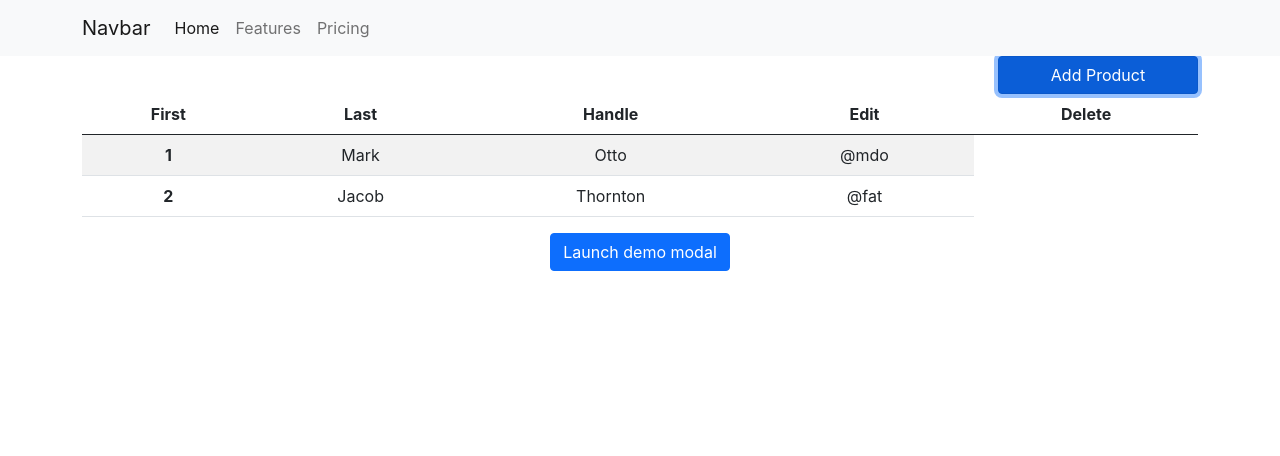
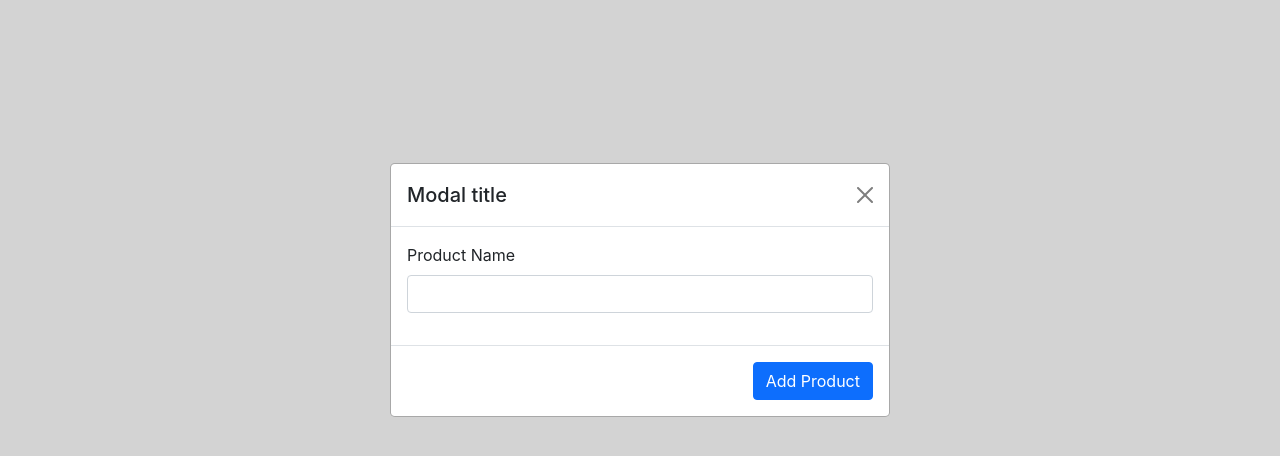
Before and after one commit to vmurali100/sandeep_ecom, a React (Create React App) app in the folder project1/: page / in a window 1280 px wide. Both pictures are taken after a click on the button "Add Product". Shown: the top 456 px of the page. Built offline with nearby package versions, Linux system fonts and the light colour scheme.

Commit message:
Adding Product Info

```diff
--- a/project1/src/App.css
+++ b/project1/src/App.css
@@ -1,7 +1,3 @@
-.App {
-  text-align: center;
-}
-
 .App-logo {
   height: 40vmin;
   pointer-events: none;
--- a/project1/src/DashBoard.tsx
+++ b/project1/src/DashBoard.tsx
@@ -2,10 +2,13 @@ import React, { useState } from "react";
 import { ProductModel } from "./ProductModel";
 import { Products } from "./Products";
 
-const handleAddproduct = () => {
-  console.log("handleAddproduct called");
-};
-
+export interface Product {
+  productName: string;
+  gender: string;
+  subjett: string;
+  state: string;
+  age: number;
+}
 export const DashBoard: React.FC<any> = () => {
   const [showModal, setshowModal] = useState(false);
 
@@ -13,8 +16,16 @@ export const DashBoard: React.FC<any> = () => {
     setshowModal(true);
   };
 
-  const closeModel = () => {
+  const handleModalClose = () => {
     setshowModal(false);
+  };
+  const handleAddproduct = () => {
+    handleModal();
+    //Actions
+  };
+
+  const addProduct = (product: Product) => {
+    handleModalClose();
   };
 
   return (
@@ -35,10 +46,10 @@ export const DashBoard: React.FC<any> = () => {
           </div>
         </div>
         <Products />
-        <button type="button" className="btn btn-primary" onClick={handleModal}>
-          Launch demo modal
-        </button>
-        {showModal && <ProductModel closeModel={closeModel} />}
+
+        {showModal && (
+          <ProductModel closeModel={handleModalClose} addProduct={addProduct} />
+        )}
       </div>
     </div>
   );
--- a/project1/src/ProductModel.tsx
+++ b/project1/src/ProductModel.tsx
@@ -1,13 +1,30 @@
-import React, { PropsWithChildren, useState } from "react";
+import React, { ChangeEvent, PropsWithChildren, useState } from "react";
+import { Product } from "./DashBoard";
 
-export const ProductModel: React.FC = (props: PropsWithChildren<any>) => {
-  console.log(props);
+interface ProductModelProps {
+  closeModel(): void;
+  addProduct(product: Product): void;
+}
+export const ProductModel: React.FC<ProductModelProps> = ({
+  closeModel,
+  addProduct,
+}) => {
+  const [product, setproduct] = useState({ productName: "" });
+
+  const handleChange = (event: ChangeEvent<HTMLInputElement>) => {
+    let product: Product = {
+      productName: "",
+    };
+    product.productName = event.target.value;
+    setproduct(product);
+  };
   return (
     <div>
       <div
         aria-labelledby="exampleModalLabel"
         style={{ display: "block !important" }}
       >
+        <div className="productModal" onClick={closeModel}></div>
         <div className="modal-dialog">
           <div className="modal-content">
             <div className="modal-header">
@@ -19,19 +36,32 @@ export const ProductModel: React.FC = (props: PropsWithChildren<any>) => {
                 className="btn-close"
                 data-bs-dismiss="modal"
                 aria-label="Close"
+                onClick={closeModel}
               ></button>
             </div>
-            <div className="modal-body">...</div>
+            <div className="modal-body">
+              <form>
+                <div className="mb-3">
+                  <label className="form-label">Product Name</label>
+                  <input
+                    type="text"
+                    className="form-control"
+                    name="productName"
+                    value={product.productName}
+                    onChange={handleChange}
+                  />
+                </div>
+              </form>
+            </div>
             <div className="modal-footer">
               <button
                 type="button"
-                className="btn btn-secondary"
-                data-bs-dismiss="modal"
+                className="btn btn-primary"
+                onClick={() => {
+                  addProduct(product);
+                }}
               >
-                Close
-              </button>
-              <button type="button" className="btn btn-primary">
-                Save changes
+                Add Product
               </button>
             </div>
           </div>
--- a/project1/src/Products.tsx
+++ b/project1/src/Products.tsx
@@ -6,26 +6,16 @@ export const Products = () => {
       <table className="table table-striped">
         <thead>
           <tr>
-            <th>First</th>
-            <th>Last</th>
-            <th>Handle</th>
+            <th>Product Name</th>
+            <th>Procuct Catagory</th>
+            <th>Procut Qty</th>
             <th>Edit</th>
             <th>Delete</th>
           </tr>
         </thead>
         <tbody>
-          <tr>
-            <th>1</th>
-            <td>Mark</td>
-            <td>Otto</td>
-            <td>@mdo</td>
-          </tr>
-          <tr>
-            <th>2</th>
-            <td>Jacob</td>
-            <td>Thornton</td>
-            <td>@fat</td>
-          </tr>
+          <tr></tr>
+          <tr></tr>
         </tbody>
       </table>
     </div>
--- a/project1/src/index.css
+++ b/project1/src/index.css
@@ -1,13 +1,22 @@
 body {
   margin: 0;
-  font-family: -apple-system, BlinkMacSystemFont, 'Segoe UI', 'Roboto', 'Oxygen',
-    'Ubuntu', 'Cantarell', 'Fira Sans', 'Droid Sans', 'Helvetica Neue',
+  font-family: -apple-system, BlinkMacSystemFont, "Segoe UI", "Roboto", "Oxygen",
+    "Ubuntu", "Cantarell", "Fira Sans", "Droid Sans", "Helvetica Neue",
     sans-serif;
   -webkit-font-smoothing: antialiased;
   -moz-osx-font-smoothing: grayscale;
 }
 
 code {
-  font-family: source-code-pro, Menlo, Monaco, Consolas, 'Courier New',
+  font-family: source-code-pro, Menlo, Monaco, Consolas, "Courier New",
     monospace;
 }
+
+.productModal {
+  position: absolute;
+  width: 100%;
+  height: 100%;
+  top: 0;
+  left: 0;
+  background: lightgray;
+}
```
Also changed, not shown: 1 other file (tests, documents, lock files or other folders).
